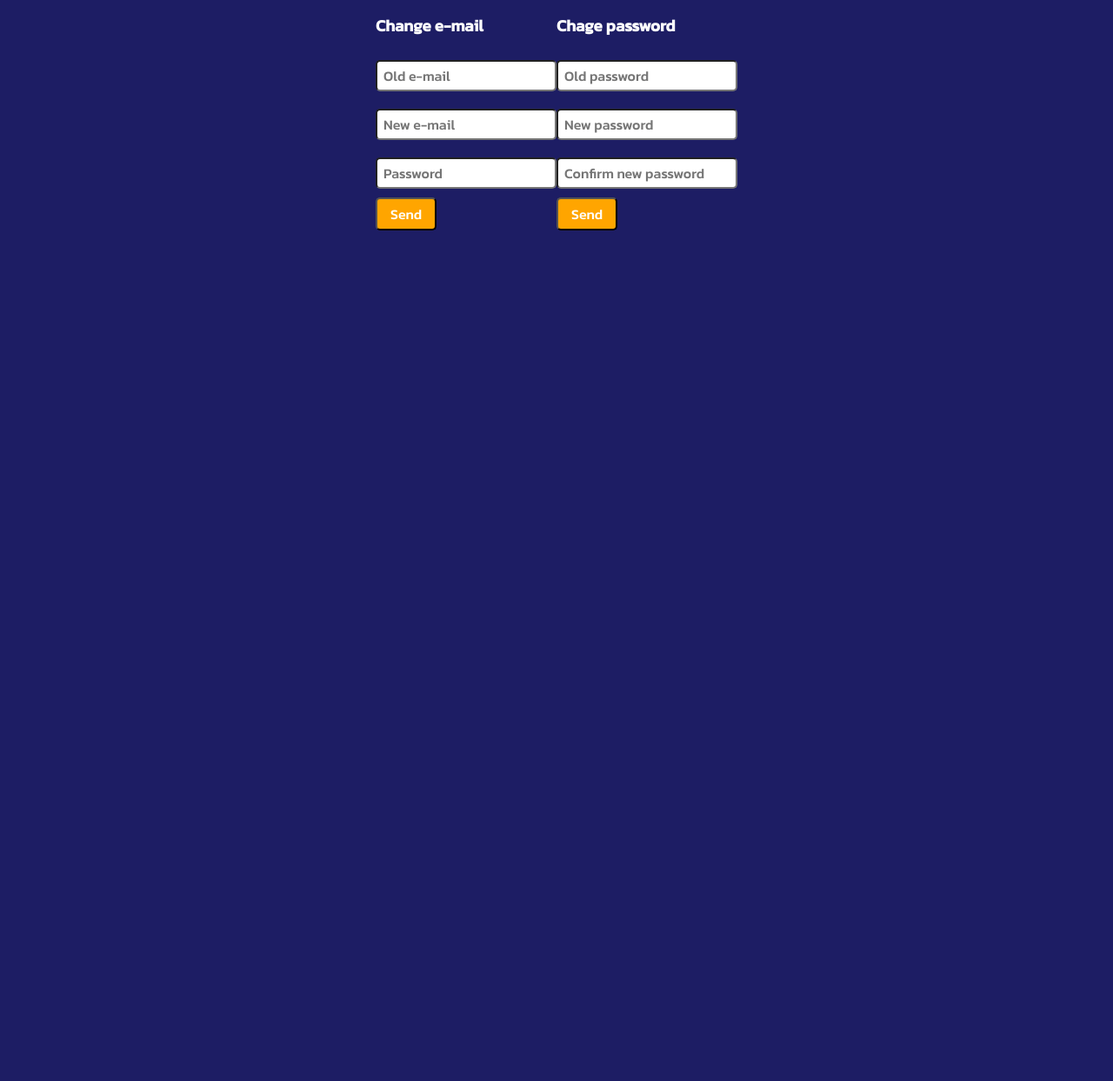
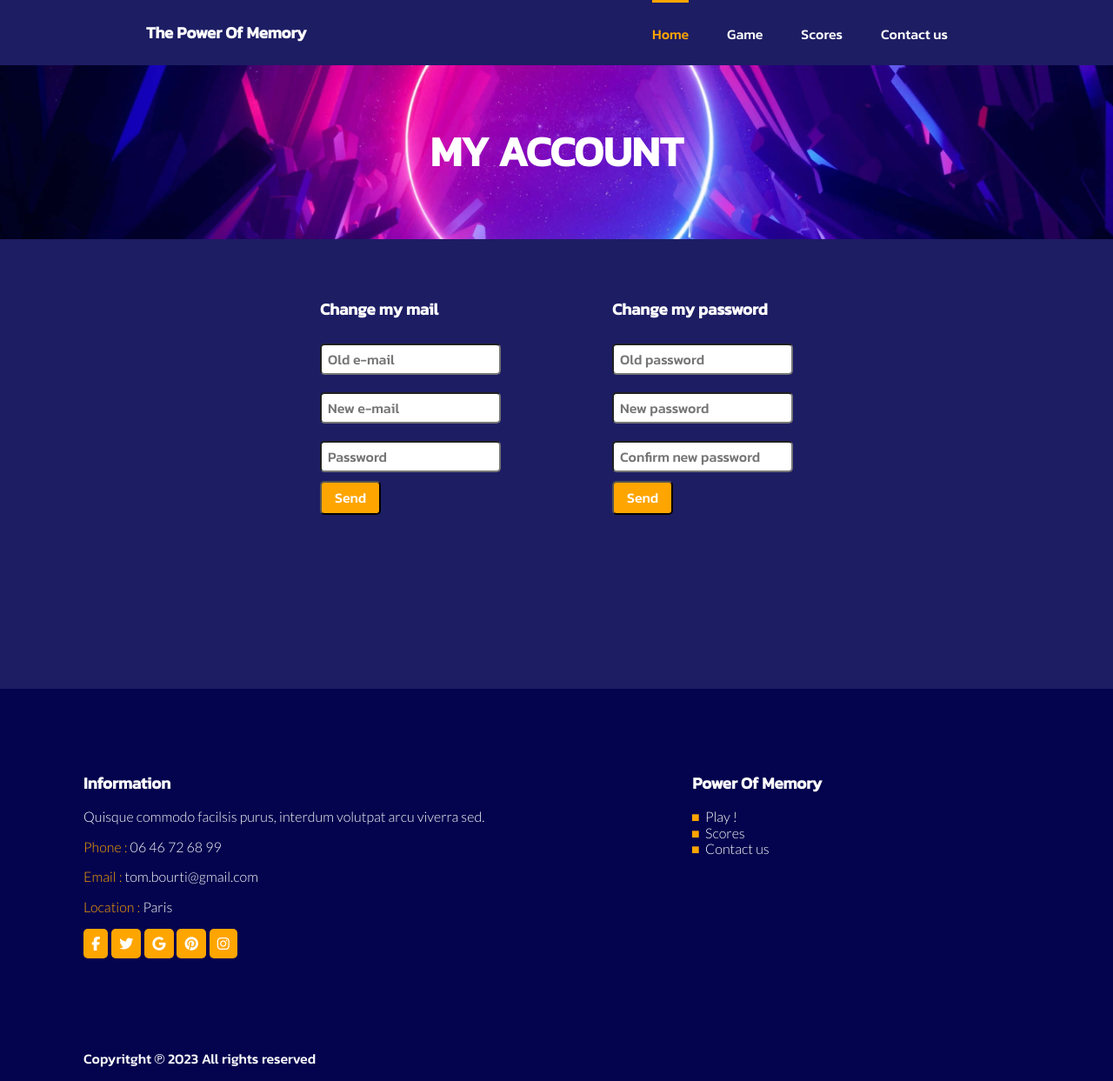
Before and after one commit to hard-tech/fantasy-memory, a PHP site: page /myAccount.html in a window 1280 px wide. Shown: the whole page at 87% size. Before the commit the page ends 265 px from the top, so only its background shows below. Run offline with PHP 8.4, Linux system fonts and the light colour scheme; some libraries are stand-ins or nearby versions.

Commit message:
Updated myAccount page style

```diff
--- a/assets/css/main.css
+++ b/assets/css/main.css
@@ -86,11 +86,6 @@ form button {
     border-radius: 2px;
     padding: 15px 40px;
     font-size: 1.2rem;
-}
-
-.forms {
-    display: flex;
-    justify-content: center;
 }
 
 .banner {
@@ -383,3 +378,16 @@ form button {
     font-weight: lighter;
     border-radius: 10px;
 }
+
+/*
+    My Account (myAccount.html)
+*/
+
+.account-forms {
+    display: flex;
+    justify-content: space-around;
+}
+
+.account-forms form {
+    margin: 0 5vw;
+}
--- a/myAccount.html
+++ b/myAccount.html
@@ -1,26 +1,39 @@
 <!DOCTYPE html>
 <html lang="fr">
 <head>
-    <meta name="description" content="Site Memories pour la coding factory projet flash">
+    <meta name="description" content="Project Flash from Coding Factory">
     <meta charset="UTF-8">
     <meta name="viewport" content="width=device-width, initial-scale=1.0">
+    <title>My Account</title>
 
-    <!-- ### Imports Css ### -->
+    <link rel="stylesheet" href="assets/css/normalize.css ">
+    <script src="https://kit.fontawesome.com/6abcad6372.js" crossorigin="anonymous"></script>
+
     <link rel="stylesheet" href="assets/css/header.css">
     <link rel="stylesheet" href="assets/css/footer.css">
     <link rel="stylesheet" href="assets/css/main.css">
-        <link rel="stylesheet" href="assets/css/normalize.css">
-        <link rel="stylesheet" href="assets/css/style.css">
+</head>
+<body id="bodyGames">
+    <header>
+        <nav>
+            <h3>The Power Of Memory</h3>
+            <ul>
+                <li><a id="active" href="">Home</a></li>
+                <li><a href="">Game</a></li>
+                <li><a href="">Scores</a></li>
+                <li><a href="">Contact us</a></li>
+            </ul>
+        </nav>
+    </header>
 
-    <title>myAccount</title>
-</head>
-<body>
-    <!-- TODO: Copy homepage header there -->
-    <!-- NOTE(a.perche): We will replace the list by a more stylized version -->
     <main>
-        <div class="forms">
+        <section class="banner">
+            <h1>MY ACCOUNT</h1>
+        </section>
+        <section class="container container-center">
+            <div class="account-forms">
                 <form>
-                <h3>Change e-mail</h3>
+                    <h3>Change my mail</h3>
                     <input type="text" placeholder="Old e-mail">
                     <input type="text" placeholder="New e-mail">
                     <input type="text" placeholder="Password">
@@ -28,14 +41,43 @@
                 </form>
 
                 <form>
-                <h3>Chage password</h3>
+                    <h3>Change my password</h3>
                     <input type="text" placeholder="Old password">
                     <input type="text" placeholder="New password">
                     <input type="text" placeholder="Confirm new password">
                     <button>Send</button>
                 </form>
             </div>
+        </section>
     </main>
-    <!-- TODO: Copy homepage footer there -->
+
+    <footer>
+        <section>
+            <div class="footer-info">
+                <h3>Information</h3>
+                <p class="lorem-text">Quisque commodo facilsis purus, interdum volutpat arcu viverra sed.</p>
+                <p class="lorem-text"><span class="Fspan">Phone :</span> 06 46 72 68 99</p>
+                <p class="lorem-text"><span class="Fspan">Email :</span> tom.bourti@gmail.com</p>
+                <p class="lorem-text"><span class="Fspan">Location :</span> Paris</p>
+                <div>
+                    <i class="iconf fa-brands fa-facebook-f"></i>
+                    <i class="iconf fa-brands fa-twitter"></i>
+                    <i class="iconf fa-brands fa-google"></i>
+                    <i class="iconf fa-brands fa-pinterest"></i>
+                    <i class="iconf fa-brands fa-instagram"></i>
+                </div>
+            </div>
+            <div class="footer-info">
+                <h3>Power Of Memory</h3>
+                <ul class="lorem-text">
+                    <li>Play !</li>
+                    <li>Scores</li>
+                    <li>Contact us</li>
+                </ul>
+            </div>
+            <div></div>
+        </section>
+        <p id="copyright">Copyritght &copysr; 2023 All rights reserved</p>
+    </footer>
 </body>
 </html>
```
Also changed, not shown: account.html (deleted, +0 -20 lines). Lines whose indentation alone changed are shown as unchanged.
